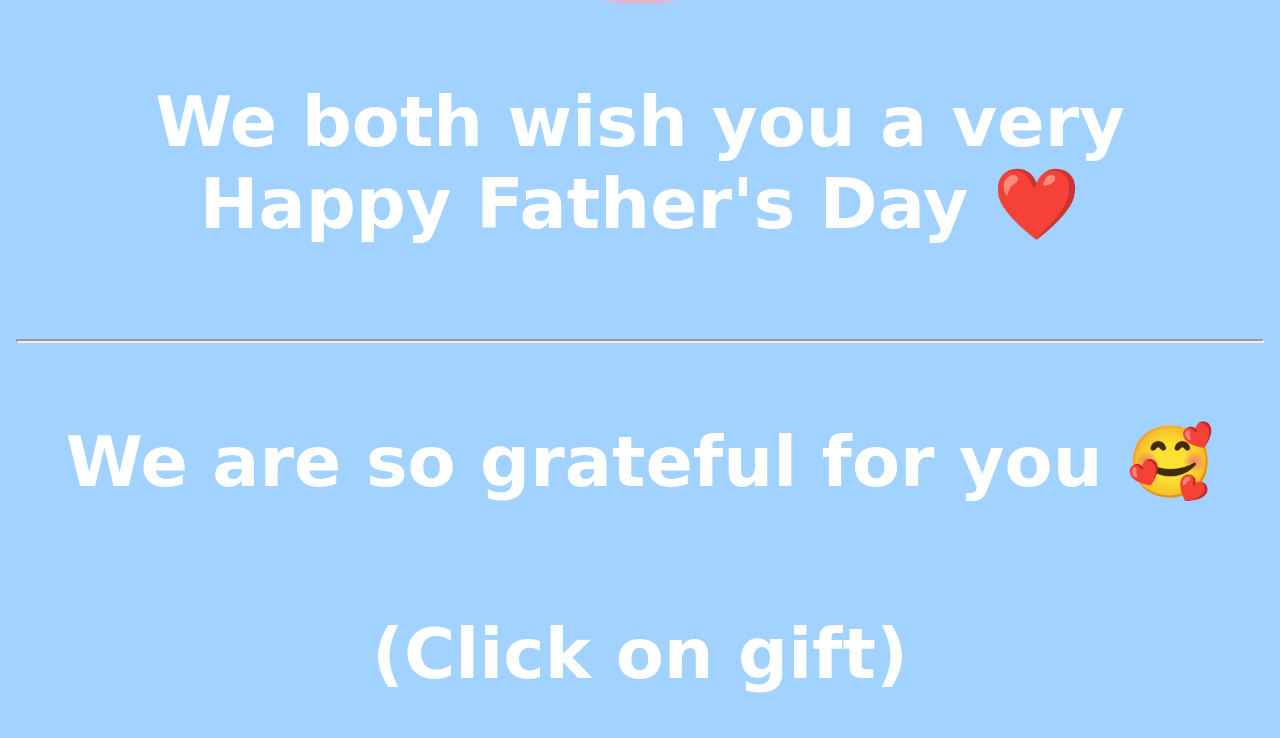
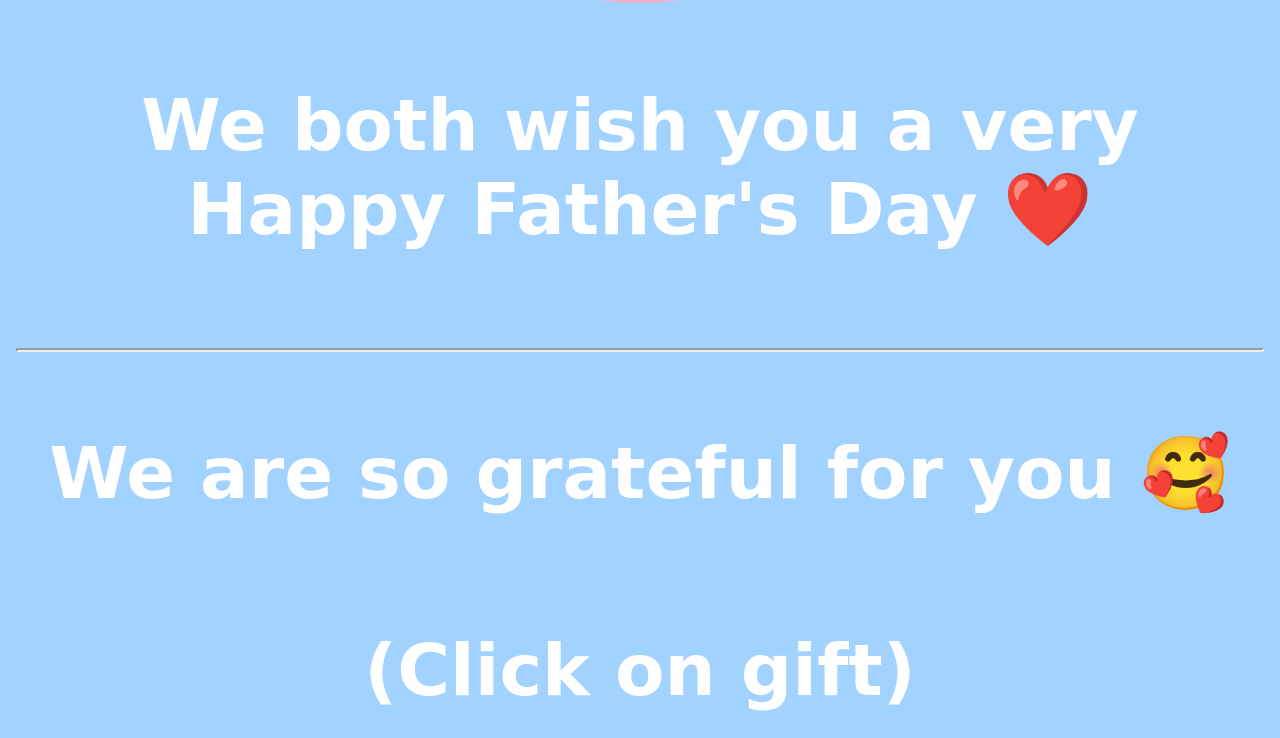
Before and after one commit to pra0310/gift-card, a plain HTML site: page index.html in a window 1280 px wide. Shown: the part 1162-1900 px from the top of the page. Drawn offline with Linux system fonts and the light colour scheme; a web font is replaced by a local one.

Commit message:
Update style.css

```diff
--- a/style.css
+++ b/style.css
@@ -21,7 +21,7 @@ h1 {
 
 .head1,
 .head2 {
-  font-size: 35px;
+  font-size: 36px;
   padding:10px;
 }
 
```
